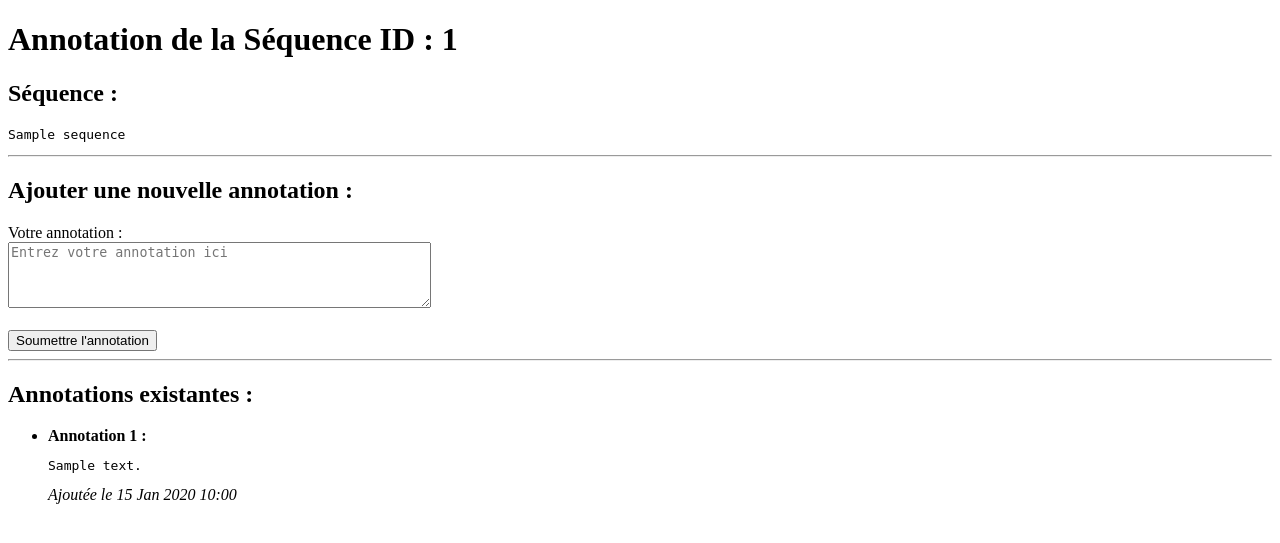
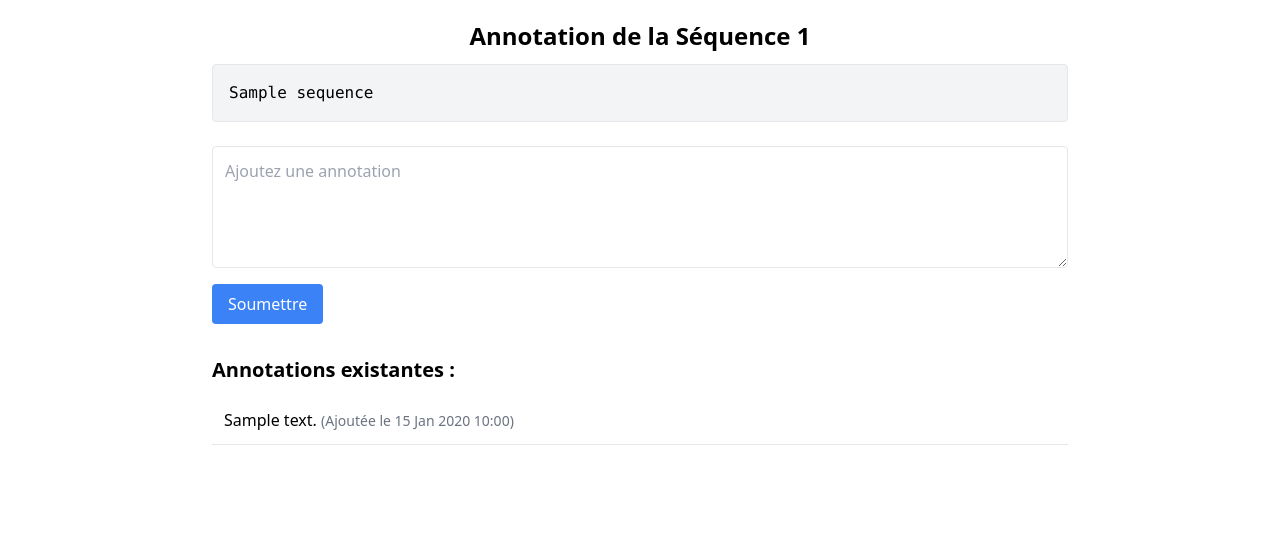
Before and after one commit to TitouanCh/appweb, a Django app: template genhome/templates/genhome/annotate_sequence.html in a window 1280 px wide. Shown: the top 543 px of the page. Run offline with Django 5.2, Linux system fonts and the light colour scheme; the template is opened without the code that fills it: most values are stand-ins (such as "Sample title", 1, 10 or a date in 2020); some libraries are stand-ins or nearby versions.

Commit message:
annotations v1 avec boostrap css

```diff
--- a/genhome/templates/genhome/annotate_sequence.html
+++ b/genhome/templates/genhome/annotate_sequence.html
@@ -1,47 +1,19 @@
-<!DOCTYPE html>
-<html lang="fr">
 <head>
-    <meta charset="UTF-8">
-    <meta name="viewport" content="width=device-width, initial-scale=1.0">
-    <title>Annotation de la Séquence</title>
+    <script src="https://cdn.tailwindcss.com"></script>
 </head>
-<body>
-    <h1>Annotation de la Séquence ID : {{ sequence.id }}</h1>
 
-    <div>
-        <h2>Séquence :</h2>
-        <pre>{{ sequence.sequence }}</pre>
-    </div>
-
-    <hr>
-
-    <!-- Formulaire pour ajouter une nouvelle annotation -->
-    <h2>Ajouter une nouvelle annotation :</h2>
-    <form method="POST">
+<div class="max-w-4xl mx-auto p-5">
+    <h1 class="text-2xl font-bold text-center">Annotation de la Séquence {{ sequence.id }}</h1>
+    <pre class="bg-gray-100 p-4 rounded border mt-3">{{ sequence.sequence }}</pre>
+    <form method="POST" class="mt-6">
         {% csrf_token %}
-        <label for="annotation">Votre annotation :</label><br>
-        <textarea id="annotation" name="annotation" rows="4" cols="50" placeholder="Entrez votre annotation ici"></textarea><br><br>
-        <button type="submit">Soumettre l'annotation</button>
+        <textarea name="annotation" class="w-full p-3 border rounded mb-4" rows="4" placeholder="Ajoutez une annotation"></textarea>
+        <button type="submit" class="bg-blue-500 text-white px-4 py-2 rounded hover:bg-blue-600">Soumettre</button>
     </form>
-
-    <hr>
-
-    <!-- Section pour afficher les annotations existantes -->
-    <h2>Annotations existantes :</h2>
-    {% if annotations %}
-        <ul>
-            {% for annotation in annotations %}
-                <li>
-                    <strong>Annotation {{ forloop.counter }} :</strong>
-                    <pre>{{ annotation.content }}</pre>
-                    <em>Ajoutée le {{ annotation.created_at|date:"d M Y H:i" }}</em>
-                </li>
-            {% endfor %}
-        </ul>
-    {% else %}
-        <p>Aucune annotation existante pour cette séquence.</p>
-    {% endif %}
-
-    <br>
-</body>
-</html>
+    <h2 class="text-xl font-semibold mt-8">Annotations existantes :</h2>
+    <ul class="mt-3">
+        {% for annotation in annotations %}
+            <li class="p-3 border-b">{{ annotation.content }} <span class="text-sm text-gray-500">(Ajoutée le {{ annotation.created_at|date:"d M Y H:i" }})</span></li>
+        {% endfor %}
+    </ul>
+</div>
```
